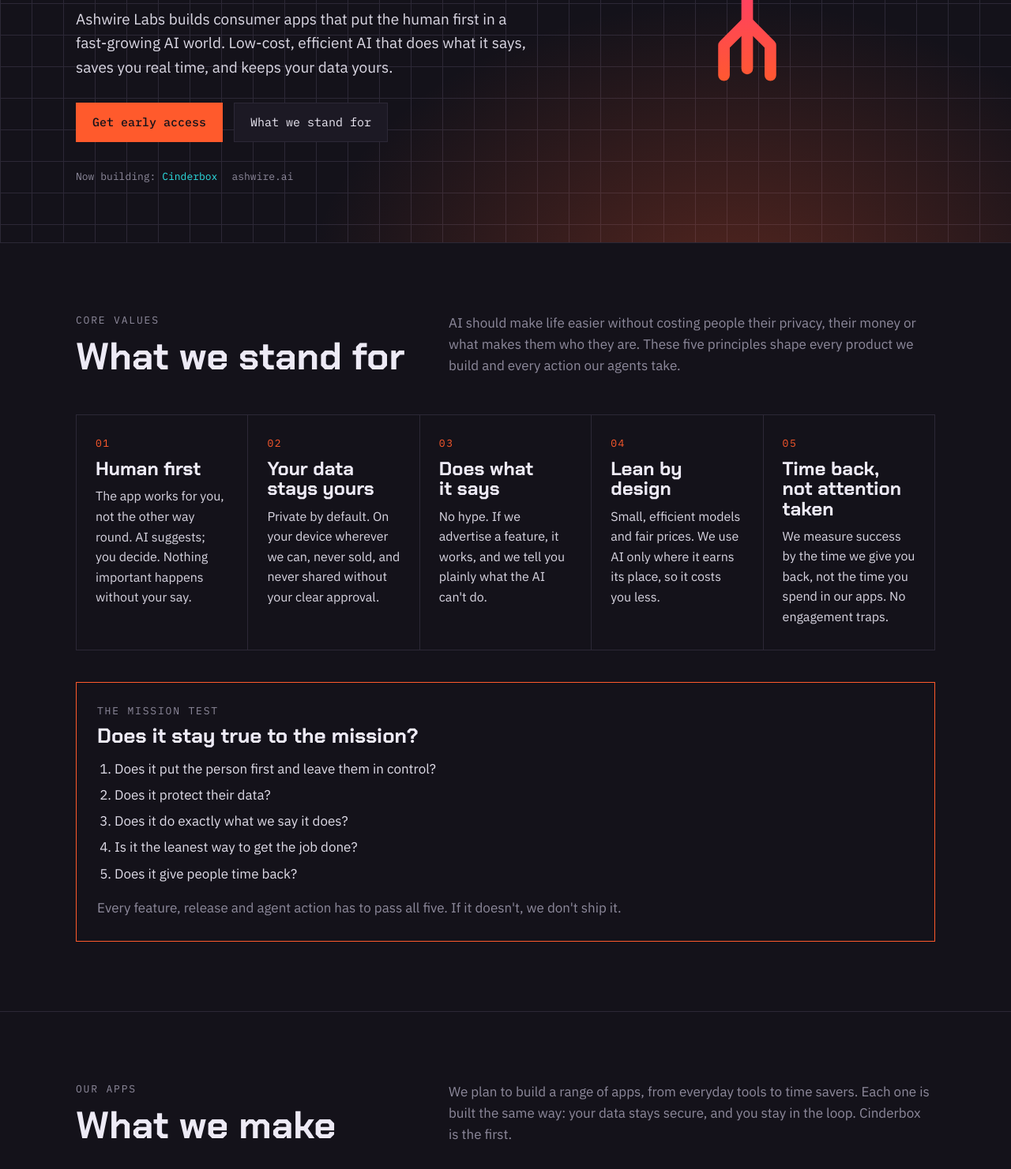
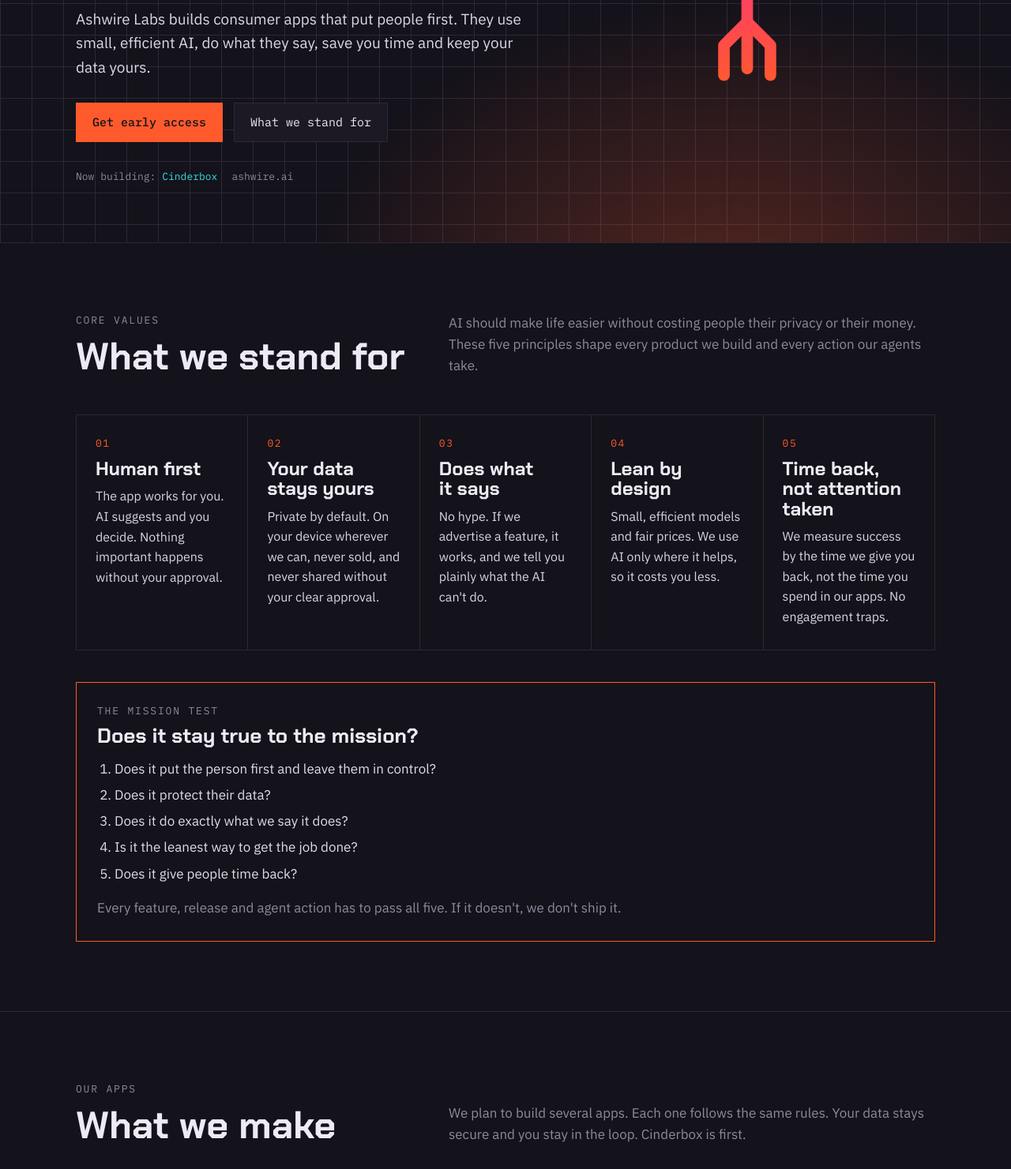
Before and after one commit to Datahead80/ashwire-site, a plain HTML site: page site/index.html in a window 1280 px wide. Shown: the part 539-2020 px from the top of the page at 79% size. Drawn offline with Linux system fonts and the light colour scheme.

Commit message:
Tighten site copy so it reads plainer and more human
Removes filler and stock phrasing in the landing and Cinderbox pages.
Meaning and claims are unchanged; the approved mission line is untouched.

```diff
--- a/site/index.html
+++ b/site/index.html
@@ -190,7 +190,7 @@ footer .wrap { display: flex; justify-content: space-between; flex-wrap: wrap; g
       <div>
         <div class="eyebrow">Human-first AI apps · Florida · est. 2026</div>
         <h1>AI that gives you time back, <em>and leaves you, you.</em></h1>
-        <p class="lede">Ashwire Labs builds consumer apps that put the human first in a fast-growing AI world. Low-cost, efficient AI that does what it says, saves you real time, and keeps your data yours.</p>
+        <p class="lede">Ashwire Labs builds consumer apps that put people first. They use small, efficient AI, do what they say, save you time and keep your data yours.</p>
         <div class="actions">
           <a class="btn primary" href="#early">Get early access</a>
           <a class="btn" href="#values">What we stand for</a>
@@ -212,13 +212,13 @@ footer .wrap { display: flex; justify-content: space-between; flex-wrap: wrap; g
     <div class="wrap">
       <div class="sec-head">
         <div><div class="eyebrow">Core values</div><h2>What we stand for</h2></div>
-        <p>AI should make life easier without costing people their privacy, their money or what makes them who they are. These five principles shape every product we build and every action our agents take.</p>
+        <p>AI should make life easier without costing people their privacy or their money. These five principles shape every product we build and every action our agents take.</p>
       </div>
       <ol class="values">
-        <li><div class="k">01</div><h3>Human first</h3><p>The app works for you, not the other way round. AI suggests; you decide. Nothing important happens without your say.</p></li>
+        <li><div class="k">01</div><h3>Human first</h3><p>The app works for you. AI suggests and you decide. Nothing important happens without your approval.</p></li>
         <li><div class="k">02</div><h3>Your data stays yours</h3><p>Private by default. On your device wherever we can, never sold, and never shared without your clear approval.</p></li>
         <li><div class="k">03</div><h3>Does what it says</h3><p>No hype. If we advertise a feature, it works, and we tell you plainly what the AI can't do.</p></li>
-        <li><div class="k">04</div><h3>Lean by design</h3><p>Small, efficient models and fair prices. We use AI only where it earns its place, so it costs you less.</p></li>
+        <li><div class="k">04</div><h3>Lean by design</h3><p>Small, efficient models and fair prices. We use AI only where it helps, so it costs you less.</p></li>
         <li><div class="k">05</div><h3>Time back, not attention taken</h3><p>We measure success by the time we give you back, not the time you spend in our apps. No engagement traps.</p></li>
       </ol>
       <div class="test">
@@ -240,7 +240,7 @@ footer .wrap { display: flex; justify-content: space-between; flex-wrap: wrap; g
     <div class="wrap">
       <div class="sec-head">
         <div><div class="eyebrow">Our apps</div><h2>What we make</h2></div>
-        <p>We plan to build a range of apps, from everyday tools to time savers. Each one is built the same way: your data stays secure, and you stay in the loop. Cinderbox is the first.</p>
+        <p>We plan to build several apps. Each one follows the same rules. Your data stays secure and you stay in the loop. Cinderbox is first.</p>
       </div>
       <div class="lanes solo">
         <article class="lane flow">
@@ -257,7 +257,7 @@ footer .wrap { display: flex; justify-content: space-between; flex-wrap: wrap; g
     <div class="wrap">
       <div class="sec-head">
         <div><div class="eyebrow">Our process</div><h2>How we build</h2></div>
-        <p>Every product goes through the same four steps. The phoenix is our logo because of the last one: when something doesn't work, we take what we learned and build it better.</p>
+        <p>Every product goes through the same four steps. When something doesn't work, we keep what we learned and build it better.</p>
       </div>
       <ol class="steps">
         <li><div class="k">01</div><h3>Spark</h3><p>Find a real problem, and test the idea with people before writing code.</p></li>
@@ -273,7 +273,7 @@ footer .wrap { display: flex; justify-content: space-between; flex-wrap: wrap; g
       <div>
         <div class="eyebrow" style="margin-bottom:16px">Our mission</div>
         <div class="statement">Use whatever AI you like. You decide what it gets to know about you.</div>
-        <p>AI is more useful when it understands you and what you're asking. Today, that usually means handing over everything it can reach and trusting the company with it. We think there's a better way. We're building apps that keep your information on your side. That means you decide what gets shared, when, and with whom, and you always have a clear record of where your data has gone.</p>
+        <p>AI is more useful when it understands you and what you're asking. Today, that usually means handing over everything it can reach and trusting the company with it. We're building apps that keep your information on your side. You decide what gets shared, when and with whom, and you keep a clear record of where it went.</p>
         <p>Ashwire Labs is run by Datahead.</p>
       </div>
     </div>
```
Also changed, not shown: site/cinderbox/index.html (+1 -1 lines).
